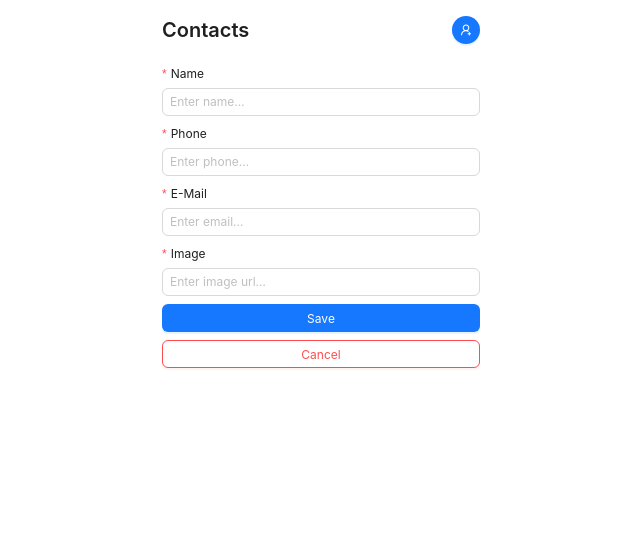
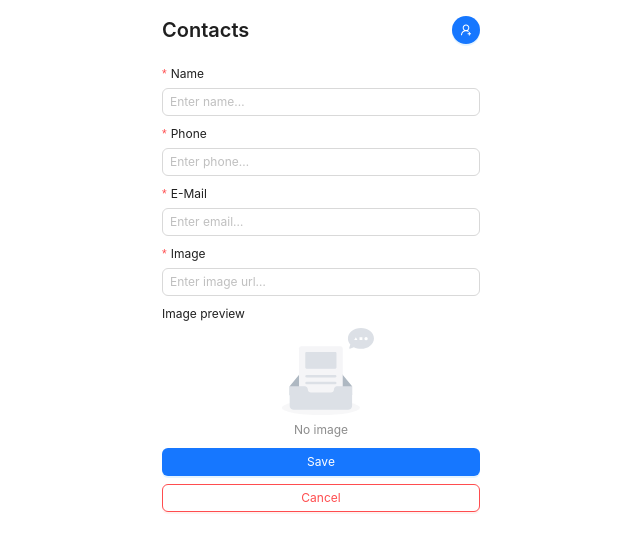
Before and after one commit to nenahui/Contacts, a React (Vite) app: page /new-contact in a window 1280 px wide. Shown: the top 552 px of the page, without its empty margins (319-959 px from the left). Built offline with nearby package versions, Linux system fonts and the light colour scheme; no server answers; a web font is replaced by a local one.

Commit message:
made the creation of contacts through the creation form

```diff
--- a/src/app/store.ts
+++ b/src/app/store.ts
@@ -1,7 +1,10 @@
 import { configureStore } from '@reduxjs/toolkit';
+import { contactReducer } from '../feautres/ContactForm/contactFormSlice';
 
 export const store = configureStore({
-  reducer: {},
+  reducer: {
+    contact: contactReducer,
+  },
 });
 
 export type RootState = ReturnType<typeof store.getState>;
--- a/src/feautres/ContactForm/ContactForm.tsx
+++ b/src/feautres/ContactForm/ContactForm.tsx
@@ -1,20 +1,33 @@
-import { Button, Flex, Form, Input } from 'antd';
+import React, { useState } from 'react';
+import { Button, Empty, Flex, Form, Image, Input } from 'antd';
 import { useNavigate } from 'react-router-dom';
-import type { FieldType } from '../../types';
+import { useAppDispatch, useAppSelector } from '../../app/hooks';
+import type { IContact } from '../../types';
+import { selectIsCreating } from './contactFormSlice';
+import { createContact } from './contactFormThunks';
 
 export const ContactForm = () => {
+  const dispatch = useAppDispatch();
+  const isCreating = useAppSelector(selectIsCreating);
   const navigate = useNavigate();
+  const [form] = Form.useForm<IContact>();
+  const [imagePreview, setImagePreview] = useState('');
 
-  const onFinish = (values: FieldType) => {
-    console.log('Success:', values);
+  const onFinish = async (contact: IContact) => {
+    await dispatch(createContact(contact));
+    navigate('/');
+  };
+
+  const imageChange = (url: string) => {
+    setImagePreview((prevState) => (prevState += url));
   };
 
   const onCancel = () => navigate('/');
 
   return (
-    <Form layout={'vertical'} onFinish={onFinish}>
+    <Form layout={'vertical'} onFinish={onFinish} form={form}>
       <Flex gap={'middle'} vertical>
-        <Form.Item<FieldType>
+        <Form.Item<IContact>
           className={'m-0'}
           label={'Name'}
           name={'name'}
@@ -23,7 +36,7 @@ export const ContactForm = () => {
           <Input placeholder={'Enter name…'} autoComplete={'off'} />
         </Form.Item>
 
-        <Form.Item<FieldType>
+        <Form.Item<IContact>
           className={'m-0'}
           label={'Phone'}
           name={'phone'}
@@ -32,25 +45,37 @@ export const ContactForm = () => {
           <Input placeholder={'Enter phone…'} autoComplete={'off'} />
         </Form.Item>
 
-        <Form.Item<FieldType>
+        <Form.Item<IContact>
           className={'m-0'}
           label={'E-Mail'}
           name={'email'}
-          rules={[{ required: true, message: 'This is a required field…' }]}
+          rules={[{ required: true, message: 'This is a required field…', type: 'email' }]}
         >
           <Input placeholder={'Enter email…'} autoComplete={'off'} />
         </Form.Item>
 
-        <Form.Item<FieldType>
+        <Form.Item<IContact>
           className={'m-0'}
           label={'Image'}
           name={'image'}
           rules={[{ required: true, message: 'This is a required field…' }]}
         >
-          <Input placeholder={'Enter image url…'} autoComplete={'off'} />
+          <Input
+            placeholder={'Enter image url…'}
+            autoComplete={'off'}
+            onChange={(e: React.ChangeEvent<HTMLInputElement>) => imageChange(e.target.value)}
+          />
         </Form.Item>
 
-        <Button type={'primary'} htmlType={'submit'}>
+        <Form.Item label={'Image preview'} className={'m-0'}>
+          {imagePreview.length === 0 ? (
+            <Empty description={'No image'} />
+          ) : (
+            <Image src={imagePreview} width={200} alt={'Contact image incorrect'} />
+          )}
+        </Form.Item>
+
+        <Button type={'primary'} htmlType={'submit'} loading={isCreating}>
           Save
         </Button>
         <Button onClick={onCancel} danger>
--- /dev/null
+++ b/src/feautres/ContactForm/contactFormSlice.ts
@@ -0,0 +1,39 @@
+import { createSlice } from '@reduxjs/toolkit';
+import type { IContact } from '../../types';
+import { createContact } from './contactFormThunks';
+
+export interface ContactState {
+  contacts: IContact[];
+  isLoading: boolean;
+  isCreating: boolean;
+}
+
+const initialState: ContactState = {
+  contacts: [],
+  isLoading: false,
+  isCreating: false,
+};
+
+export const contactSlice = createSlice({
+  name: 'contact',
+  initialState,
+  reducers: {},
+  extraReducers: (builder) => {
+    builder
+      .addCase(createContact.pending, (state) => {
+        state.isCreating = true;
+      })
+      .addCase(createContact.fulfilled, (state) => {
+        state.isCreating = false;
+      })
+      .addCase(createContact.rejected, (state) => {
+        state.isCreating = false;
+      });
+  },
+  selectors: {
+    selectIsCreating: (state) => state.isCreating,
+  },
+});
+
+export const contactReducer = contactSlice.reducer;
+export const { selectIsCreating } = contactSlice.selectors;
--- /dev/null
+++ b/src/feautres/ContactForm/contactFormThunks.ts
@@ -0,0 +1,11 @@
+import { createAsyncThunk } from '@reduxjs/toolkit';
+import type { RootState } from '../../app/store';
+import axiosApi from '../../axiosApi';
+import type { IContact } from '../../types';
+
+export const createContact = createAsyncThunk<void, IContact, { state: RootState }>(
+  'contact/create',
+  async (Contact) => {
+    await axiosApi.post('contacts.json', Contact);
+  }
+);
--- a/src/types.ts
+++ b/src/types.ts
@@ -1,4 +1,4 @@
-export interface FieldType {
+export interface IContact {
   name: string;
   phone: string;
   email: string;
```
